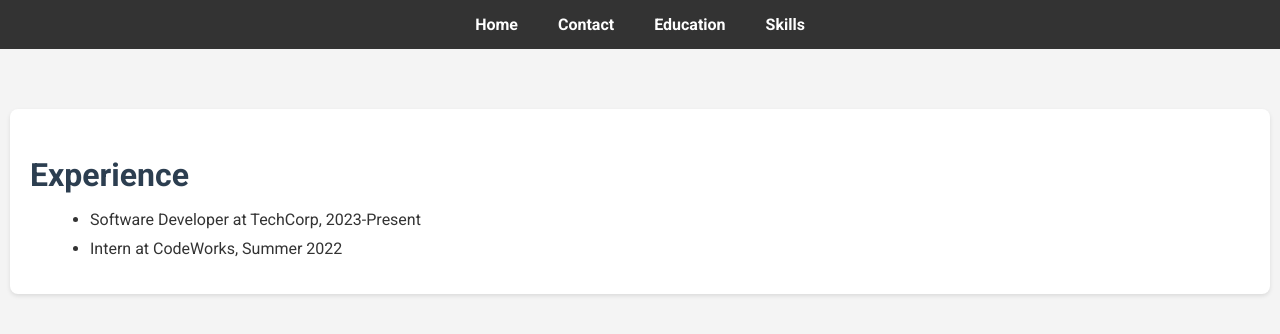
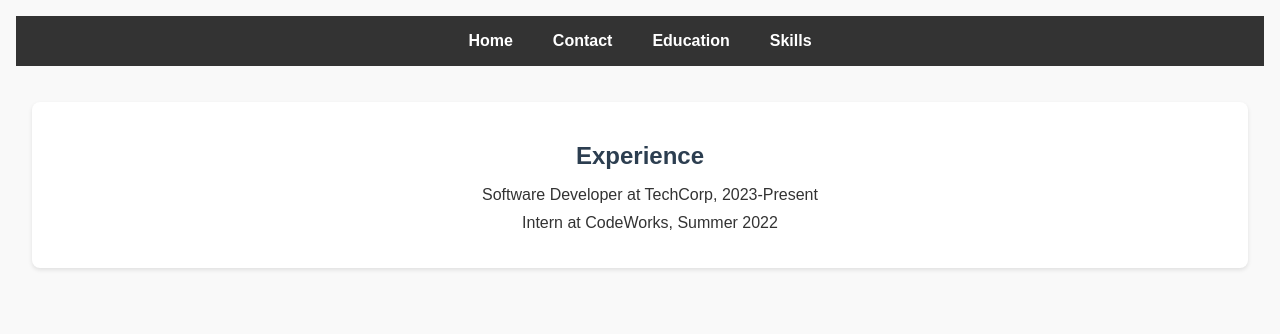
Before and after one commit to TristenFerguson/TristenFerguson.github.io, a plain HTML site: page resume/experience.html in a window 1280 px wide. Drawn offline with Linux system fonts and the light colour scheme.

Commit message:
Update experience.html

```diff
--- a/resume/experience.html
+++ b/resume/experience.html
@@ -5,6 +5,68 @@
     <meta name="viewport" content="width=device-width, initial-scale=1.0">
     <title>Experience - My Resume</title>
     <link rel="stylesheet" href="css/style.css">
+    <style>
+        body {
+            font-family: Arial, sans-serif;
+            margin: 1rem;
+            padding: 0;
+            background-color: #f9f9f9;
+        }
+
+        header {
+            background-color: #333;
+            padding: 1rem 0;
+        }
+
+        nav ul {
+            list-style: none;
+            display: flex;
+            flex-wrap: wrap;
+            justify-content: center;
+            padding: 0;
+            margin: 0;
+        }
+
+        nav li {
+            margin: 0 1rem;
+        }
+
+        nav a {
+            color: #fff;
+            text-decoration: none;
+            font-weight: bold;
+        }
+
+        main {
+            padding: 1rem;
+            text-align: center;
+        }
+
+        h2 {
+            font-size: 1.5rem;
+            margin-bottom: 1rem;
+        }
+
+        ul {
+            list-style: none;
+            padding: 0;
+        }
+
+        li {
+            font-size: 1rem;
+            margin: 0.5rem 0;
+        }
+
+        @media (max-width: 600px) {
+            nav ul {
+                flex-direction: column;
+            }
+
+            nav li {
+                margin: 0.5rem 0;
+            }
+        }
+    </style>
 </head>
 <body>
     <header>
```
